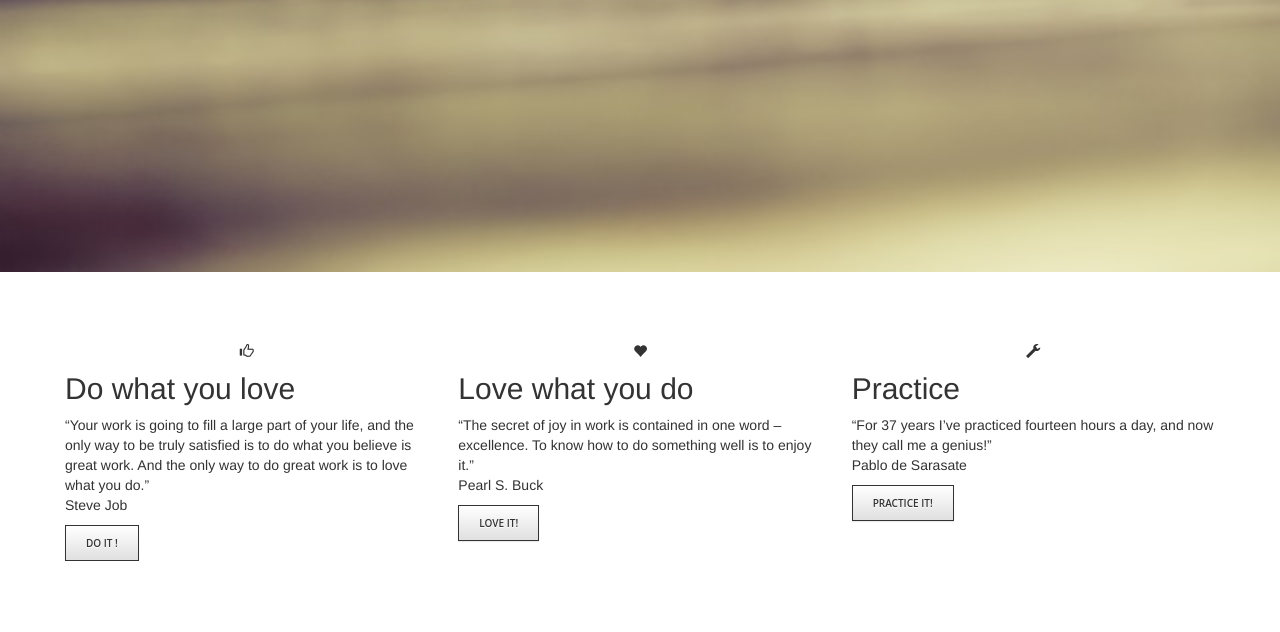
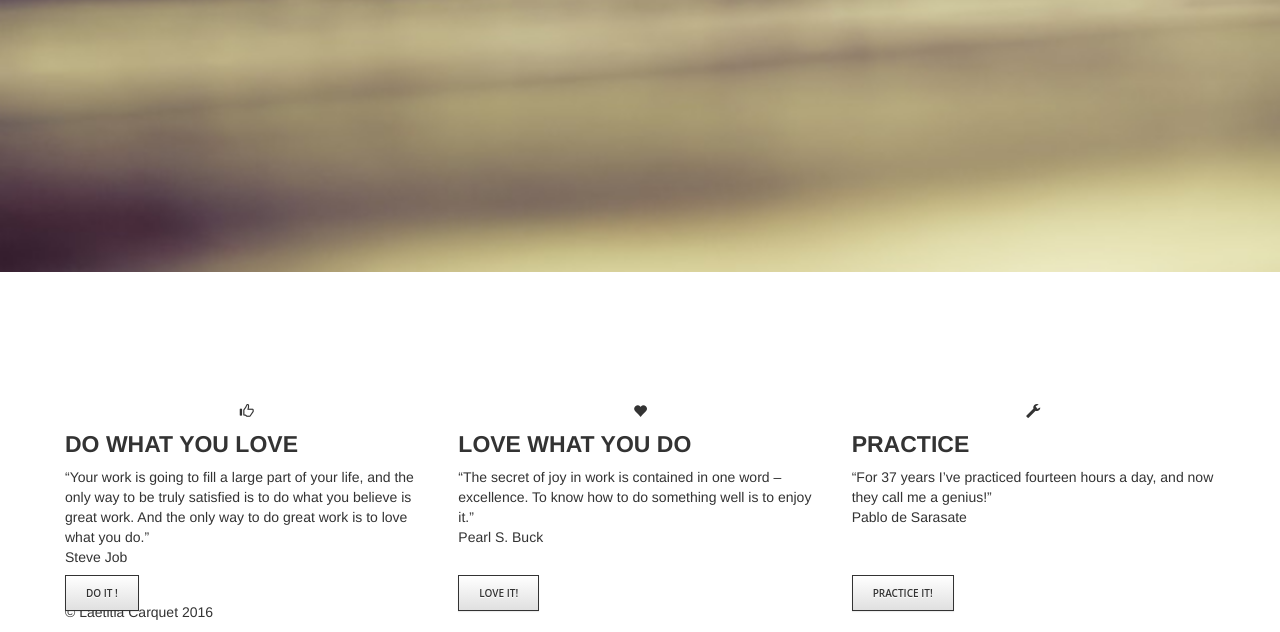
Before and after one commit to carquet/letsworkpage, a plain HTML site: page index.html in a window 1280 px wide. Shown: the part 488-1120 px from the top of the page. Before the commit the page ends 1049 px from the top, so only its background shows below. Drawn offline with nearby package versions, Linux system fonts and the light colour scheme.

Commit message:
put button default at the same level

```diff
--- a/index.html
+++ b/index.html
@@ -37,28 +37,40 @@
 			<div class="row">
 			  	<div class="col-md-4">
 			  		<div class="icon"><div class="glyphicon glyphicon-thumbs-up"></div></div>
+						<div class="quote">
 							<h2>Do what you love</h2>
 							<q>Your work is going to fill a large part of your life, and the only way to be truly satisfied is to do what you believe is great work. And the only way to do great work is to love what you do.</q>
 							<p>Steve Job</p>
+						</div>
 						<a href="#" class="btn-default">Do it !</a>
 				</div>
 			  	<div class="col-md-4">
 			  		<div class="icon"><div class="glyphicon glyphicon-heart"></div></div>
+						<div class="quote">
 						<h2>Love what you do</h2>
 						<q>The secret of joy in work is contained in one word – excellence. To know how to do something well is to enjoy it.</q>
 						<p>Pearl S. Buck</p>
+						</div>
 						<a href="#" class="btn-default">Love it!</a>
 				</div>
 			  	<div class="col-md-4">
 			  		<div class="icon"><div class="glyphicon glyphicon-wrench"></div></div>
+			  			<div class="quote">
 							<h2>Practice</h2>
 							<q>For 37 years I’ve practiced fourteen hours a day, and now they call me a genius!</q>
 							<p>Pablo de Sarasate</p>
+						</div>
 						<a href="#" class="btn-default">Practice it!</a>
 				</div>
 			</div>
 		</div>
 	</div>
+<!--footer-->
+	<div class="footer">
+		<div class="container">
+			<p>&copy; Laetitia Carquet 2016</p>
+		</div>
+	</div>
 
 </body>
 </html>
--- a/style.css
+++ b/style.css
@@ -69,6 +69,8 @@ html, body {
 }
 
 .btn-default {
+	position: relative;
+	top: 100px;
 	border: 1px solid #333;
 	background-color: #fff;
 	font-family: 'Open sans', sans-serif;
@@ -77,5 +79,37 @@ html, body {
 	text-transform: uppercase;
 	text-decoration: none;
 	padding: 10px 20px;
-	display: inline-block;
+	margin-bottom: 20px;
 }
+
+
+.supporting {
+  padding-top: 60px;
+  padding-bottom: 100px;
+  background-color: white;
+}
+
+.supporting .col {
+  float: left;
+  width: 50%;
+  height: 50px;
+  font-family: 'Open sans', sans-serif;
+  text-align: center;
+}
+
+.quote {
+	height: 50px;
+}
+
+.quote h2 {
+  font-weight: 600;
+  font-size: 23px;
+  text-transform: uppercase;
+}
+
+.quote p {
+  font-weight: 400;
+  font-size: 14px;
+  line-height: 20px;
+  margin-bottom: 100px;
+}
```
Lines whose indentation alone changed are shown as unchanged.
